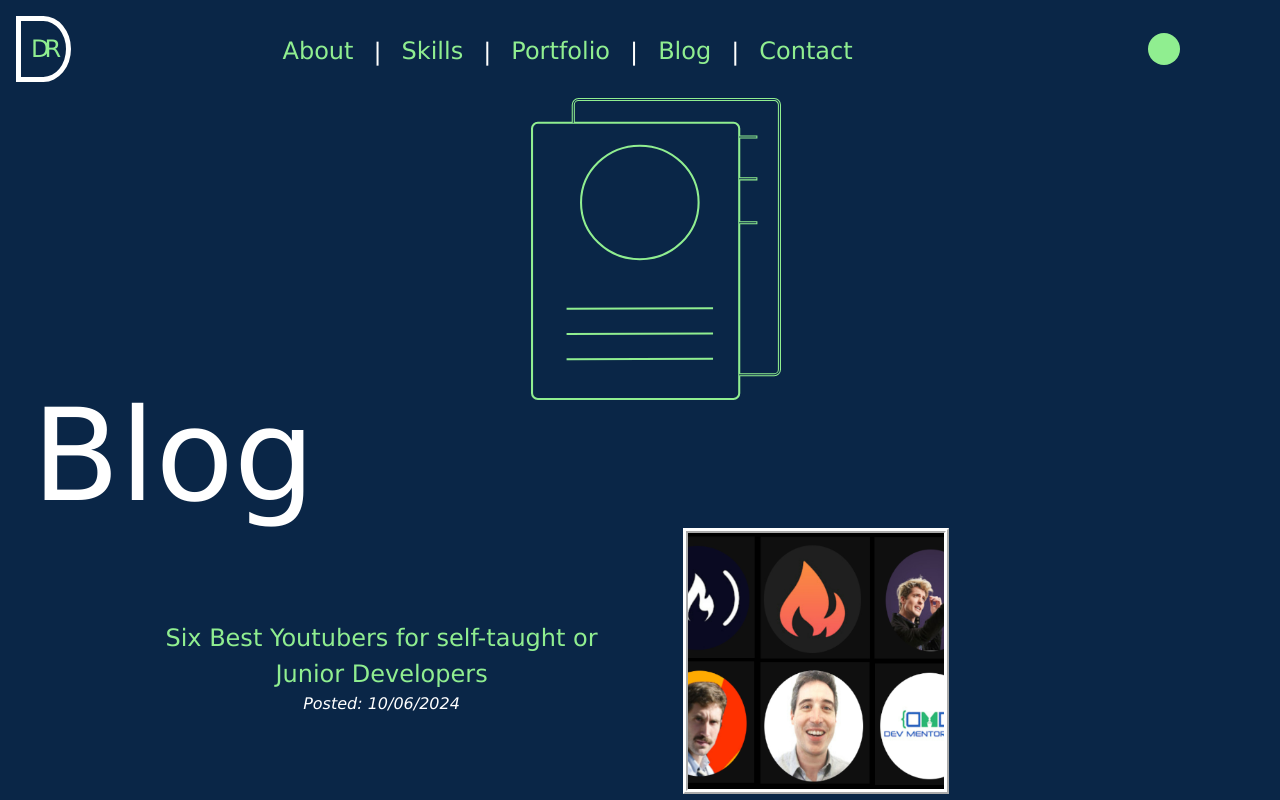
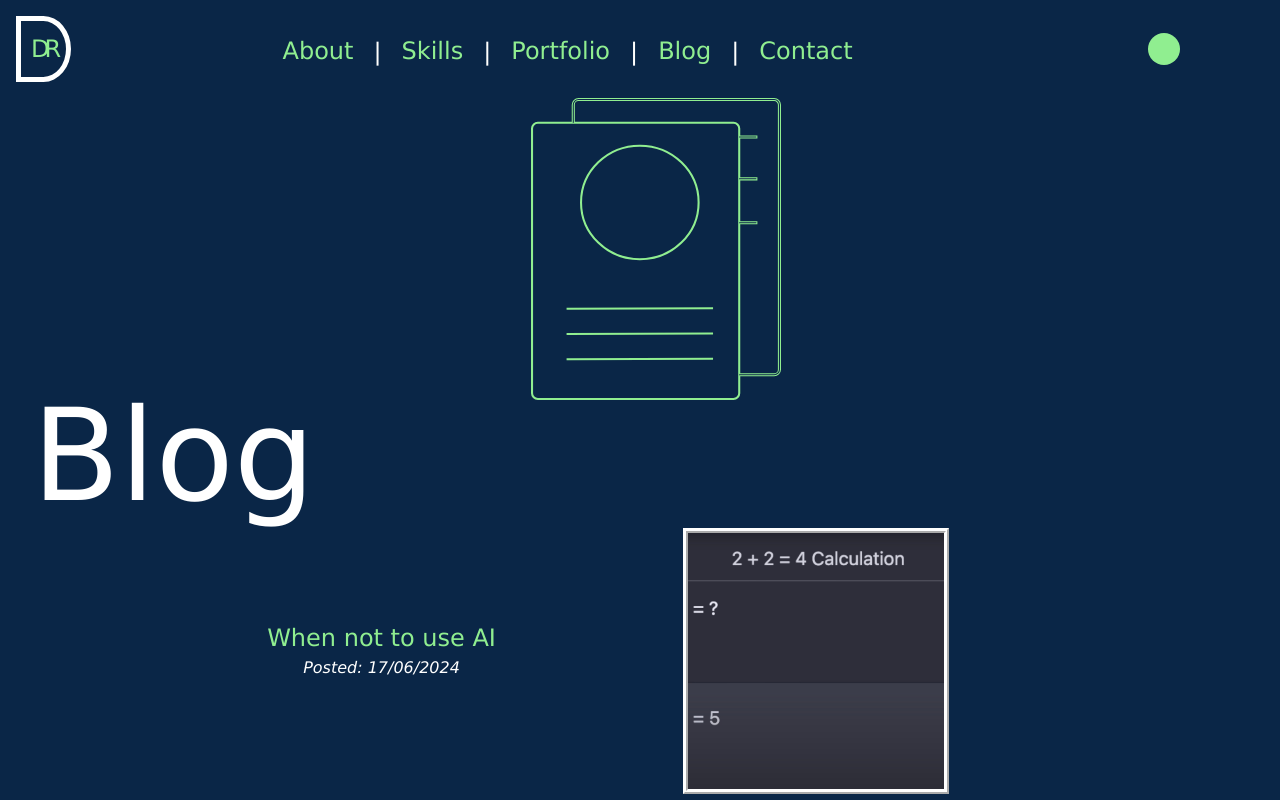
Before and after one commit to DarrellRoberts/portfolio, a Next.js app: page /blog in a window 1280 px wide. Shown: the top 800 px of the page. Built offline with nearby package versions, Linux system fonts and the light colour scheme.

Commit message:
00020: sixth blog post

```diff
--- a/src/app/sitemap.ts
+++ b/src/app/sitemap.ts
@@ -1,7 +1,7 @@
 import { MetadataRoute } from 'next'
 
 export default function sitemap(): MetadataRoute.Sitemap {
-  const routes = ['', '/about', '/skills', '/portfolio', '/contact', '/blog', '/blog/should-web-developers-learn-wordpress', '/blog/3d-websites-threejs-and-blender', '/blog/learn-a-new-skill-or-strengthen-my-current-one', '/blog/gov-uk-how-to-build-a-government-website','/blog/six-best-youtubers-for-self-taught-or-junior-developers'].map(
+  const routes = ['', '/about', '/skills', '/portfolio', '/contact', '/blog', '/blog/should-web-developers-learn-wordpress', '/blog/3d-websites-threejs-and-blender', '/blog/learn-a-new-skill-or-strengthen-my-current-one', '/blog/gov-uk-how-to-build-a-government-website','/blog/six-best-youtubers-for-self-taught-or-junior-developers', '/when-not-to-use-ai'].map(
     (route) => ({
       url: `https://darrellroberts.com${route}`,
       lastModified: new Date().toISOString().split('T')[0]
--- a/src/components/blog-assets/EntriesArray.tsx
+++ b/src/components/blog-assets/EntriesArray.tsx
@@ -348,6 +348,44 @@ const entriesArray: EntryData[] = [
       ),
       question: false,
       date: "10/06/2024"
+  },
+  {
+    id: 6,
+    title: "When not to use AI",
+    path: "when-not-to-use-ai",
+    links: [],
+    images: ["/assets/blogimages/chatgpt.jpg"],
+    imageAlt: ["chatgpt_screenshot"],
+    imageCaption: ["A screenshot from Virej's youtube video of gaslighting AI into 2 + 2 = 5"],
+    article:
+    (
+      <div>
+      <p>I'm sure I had a similar reaction to many when I first used ChatGPT. Amazement.</p>
+      <br/>
+      <p>All the possibilities flashed before my eyes. I thought you could use it to code anything, learn anything you wanted and it even gave me an idea of using it to create a virtual tandem parter <a href="https://www.tandem-gpt.com/" target="_blank">(before discovering someone beat me to it) </a>.</p>
+      <br/>
+      <p> It also gave me the feeling of redundancy. I thought, if this ChatGPT could code anything then surely the rumours are true: AI will take our jobs.</p>
+      <br/>
+      <p> Subsequently, I began using it for my own coding problems and soon developed horrible habits. For instance, if I wanted to create a function, rather than figuring out how to do it, I would just prompt the AI. For clarity, I did this more to see how they would approach the problem, rather than for it to code for me. Nevertheless, it wasn't a good thing to practice. The more I used it, however, the more I noticed its foibles.</p>
+      <br/>
+      <p> When I would use its suggestion, it often introduce new bugs into my codebase. This then became a new problem to solve. Solving this bug was not entirely straight forward either, as the AI may use a coding pattern or inbuilt function I was unaware of, meaning I had to spend time studying this when I could have exerted energy on just the initial task itself. </p>
+      <br/>
+      <p>I guess you could make the argument that I need to learn how to prompt properly, but even so, I would say why not just spend that same effort on solving the original problem? When you solve this problem yourself, you are thinking with you own working knowledge and by doing so, you can explain every step you took and why you did it. With an AI solution, your explanation usually consists of only, 'it works' but not understanding why it works. As a result, when it breaks you struggle to know how to fix it before feeding it again into the AI language model, digging yourself deeper. In addition, if you need to optimise the code, you most likely hit a brick wall, as how can you simplify something you never truly understood?</p>
+      <br/>
+      <p>Also I think the problem lies in not how you prompt the AI, but also when you use it. If you use AI for a subject or topic you are not too familiar with, it can be a dangerous thing, as you are unaware of when it makes a mistake. And it makes plenty. Furthermore, if you are somewhat disagreeable, you can gaslight it to say whatever you want. For example, when one user convinced it to <a href="https://www.youtube.com/watch?v=3wlvNfTNgB8" target="_blank"> believe 2 + 2 = 5 </a>. Or in other words, when a user became Big Brother from Nineteen Eighty-Four.</p>
+      <br/>
+      <p> If you are aware of the topic at hand, then you will probably notice whenever it makes a mistake or if something sounds implausible. For instance, I noticed myself when I would ask it for JavaScript solutions, it would sometimes for whatever reason omit keywords such as "await" from asynchronous API calls. You correct the ChatGPT, receive an apology and then a part of you thinks: people say that AI will takeover coding jobs? Which I have said before, is a <a href="https://www.youtube.com/watch?v=XKkoVpupYdw" target="_target">long debunked myth used to generate clicks and buzz </a>, mostly by CEOs who don't have a clue and jump on the bandwagon.</p>
+      <br/>
+      <p>Despite this, AI can be good to give overviews. Much like Wikipedia, if prompted, it can give you a quick snapshot of any topic which is good if you're not sure whether to learn a new technology. Personally, I use <a href="https://gemini.google.com/app?hl=de" target="_blank">Google Gemini </a> because it often gives you its sources, similar to a university essay, so you can investigate it further, as well as fact check what it states. So, similar to how you would use Wikipedia, use it with a pinch of salt and don't treat it as gospel.</p>
+      <br/>
+      <p>AI language models are undoubtedly a powerful tool that can improve your workflow and save you time. But using it as a substitute for learning should set off alarm bells. To master a subject, you need to struggle, get stuck, become frustrated, only then to connect the dots and find the solution, progressing forward.</p>
+      <br/>
+      <p>To paraphrase the late president John F. Kennedy, all problems are made by humans, therefore can only be solved by humans.
+      </p>
+      </div>
+      ),
+      question: false,
+      date: "17/06/2024"
   }
 ]
 
```
Also changed, not shown: public/assets/blogimages/chatgpt.jpg (added).
